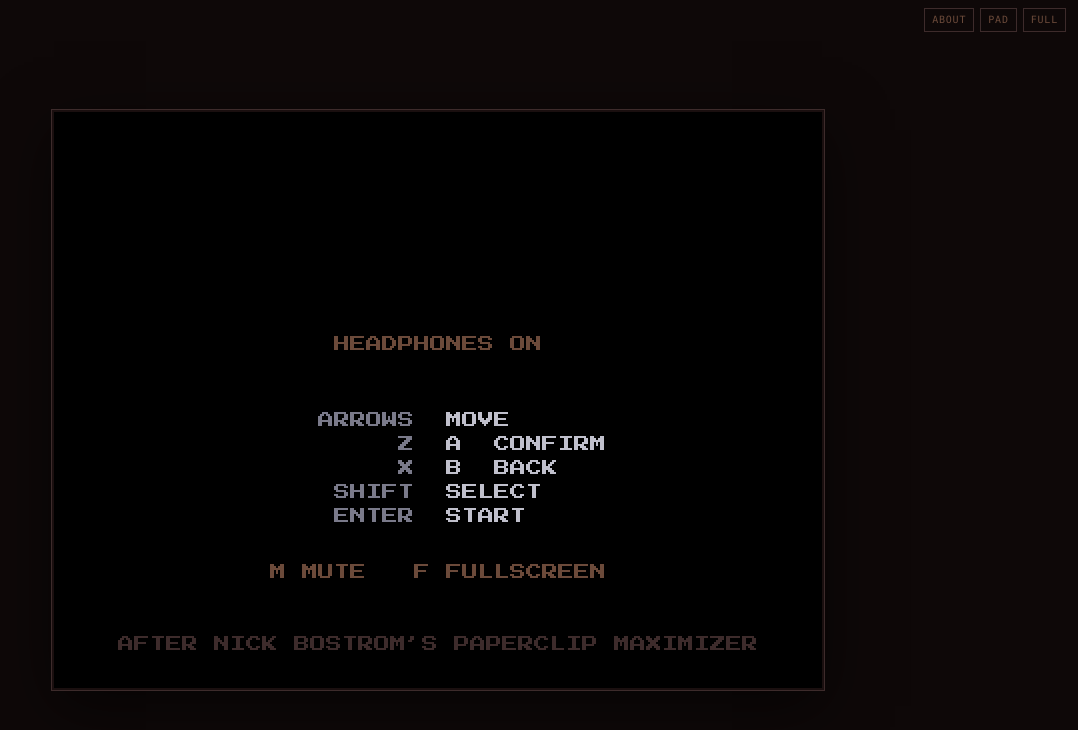
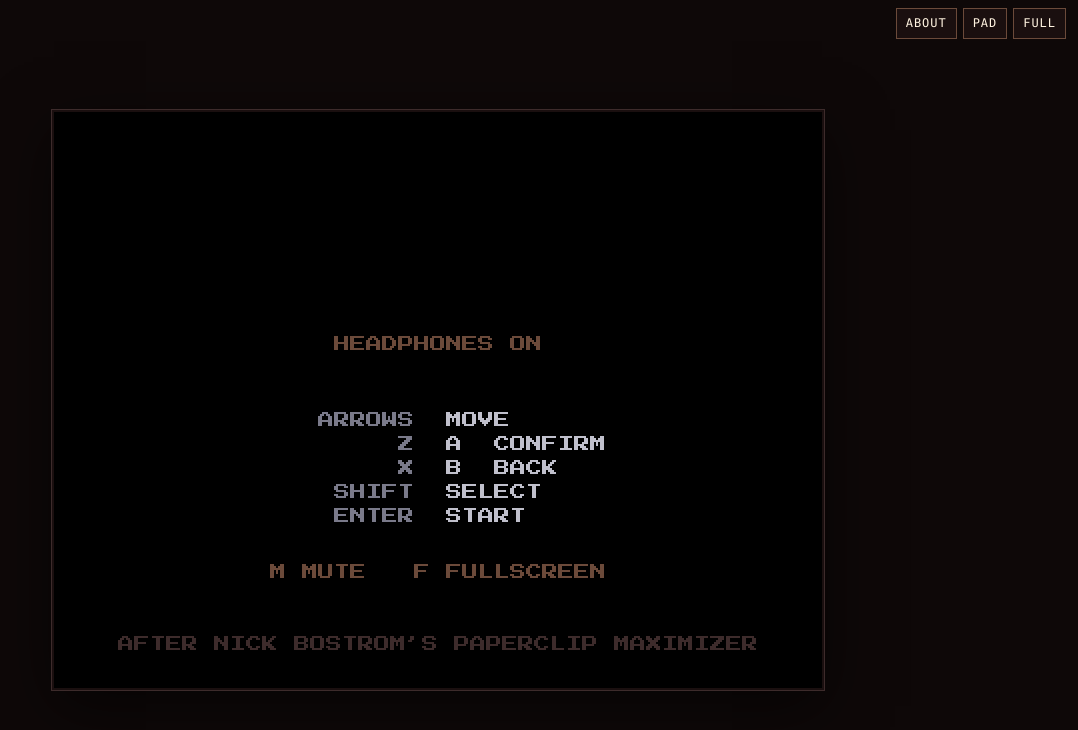
Before and after one commit to spencertownley-sys/More_A_Playable_Story, a plain HTML site: page play.html in a window 1280 px wide. Shown: the whole page, without its empty margins (202-1280 px from the left). Drawn offline with Linux system fonts and the light colour scheme.

Commit message:
MP-09: larger high-contrast play.html controls, focus outlines, canvas label, free Tab key
Co-Authored-By: Claude Opus 5.5 <noreply@anthropic.com>
Claude-Session: https://claude.ai/code/session_01Pdi2oUbd4HZYyLSLkPZiWv

```diff
--- a/play.html
+++ b/play.html
@@ -69,16 +69,17 @@
   }
   #bar button, #bar a {
     font: inherit;
-    font-size: 10px;
+    font-size: 12px;
     letter-spacing: 0.08em;
-    color: var(--grid);
-    background: transparent;
-    border: 1px solid var(--floor);
-    padding: 4px 7px;
+    color: #fff3e0; /* 4.5:1 or better on the #1a0f0f page background */
+    background: var(--shadow);
+    border: 1px solid var(--grid);
+    padding: 6px 9px;
     cursor: pointer;
     text-decoration: none;
   }
-  #bar button:hover, #bar button:focus-visible, #bar a:hover, #bar a:focus-visible { color: var(--cream); border-color: var(--grid); outline: none; }
+  #bar button:hover, #bar a:hover { color: var(--orange); border-color: var(--orange); }
+  #bar button:focus-visible, #bar a:focus-visible { color: var(--orange); border-color: var(--orange); outline: 2px solid var(--orange); outline-offset: 2px; }
 
   /* on-screen SNES pad: shown on touch screens, or via the PAD button */
   #pad {
@@ -149,7 +150,7 @@
 <body>
 <main id="stage">
   <div id="screen-wrap">
-    <canvas id="screen" width="384" height="288" aria-label="MORE. game screen"></canvas>
+    <canvas id="screen" width="384" height="288" role="img" aria-label="MORE. game screen. Use the arrow keys to move and Z or Space to confirm; the story is told in on-screen text."></canvas>
   </div>
   <div id="pad" aria-hidden="true">
     <div class="dpad">
--- a/src/core/input.js
+++ b/src/core/input.js
@@ -13,7 +13,7 @@
     ArrowRight: 'right', KeyD: 'right',
     KeyZ: 'a', KeyJ: 'a', Space: 'a',
     KeyX: 'b', KeyK: 'b', Backspace: 'b',
-    ShiftLeft: 'sel', ShiftRight: 'sel', Tab: 'sel', KeyC: 'sel',
+    ShiftLeft: 'sel', ShiftRight: 'sel', KeyC: 'sel', // Tab stays free so keyboard users can reach ABOUT, PAD and FULL
     Enter: 'start', Escape: 'start', KeyP: 'start',
     KeyQ: 'l', KeyE: 'r',
   };
@@ -30,6 +30,8 @@
   function onKey(e, down) {
     const b = KEYMAP[e.code];
     if (!b) return;
+    // A focused page control (ABOUT, PAD, FULL) keeps Space and Enter for itself.
+    if (e.target && e.target.closest && e.target.closest('#bar')) return;
     if (e.metaKey || e.ctrlKey || e.altKey) return;
     e.preventDefault();
     if (down && !keyDown[b]) tapped[b] = true;
```
Also changed, not shown: 1 other file.
